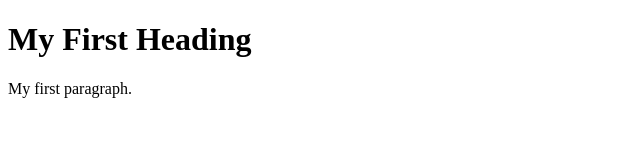
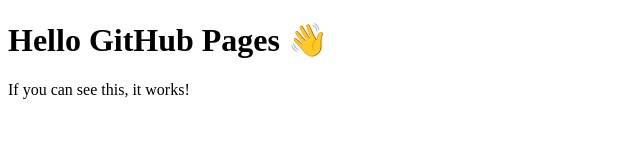
Before and after one commit to LennartD39/LennartD39.github.io, a plain HTML site: page index.html in a window 1280 px wide. Shown: the whole page, without its empty margins (0-640 px from the left). Drawn offline with Linux system fonts and the light colour scheme.

Commit message:
Second test website

```diff
--- a/index.html
+++ b/index.html
@@ -1,9 +1,10 @@
 <!DOCTYPE html>
 <html>
+<head>
+    <title>My Test Site</title>
+</head>
 <body>
-
-<h1>My First Heading</h1>
-<p>My first paragraph.</p>
-
+    <h1>Hello GitHub Pages 👋</h1>
+    <p>If you can see this, it works!</p>
 </body>
 </html>
```
